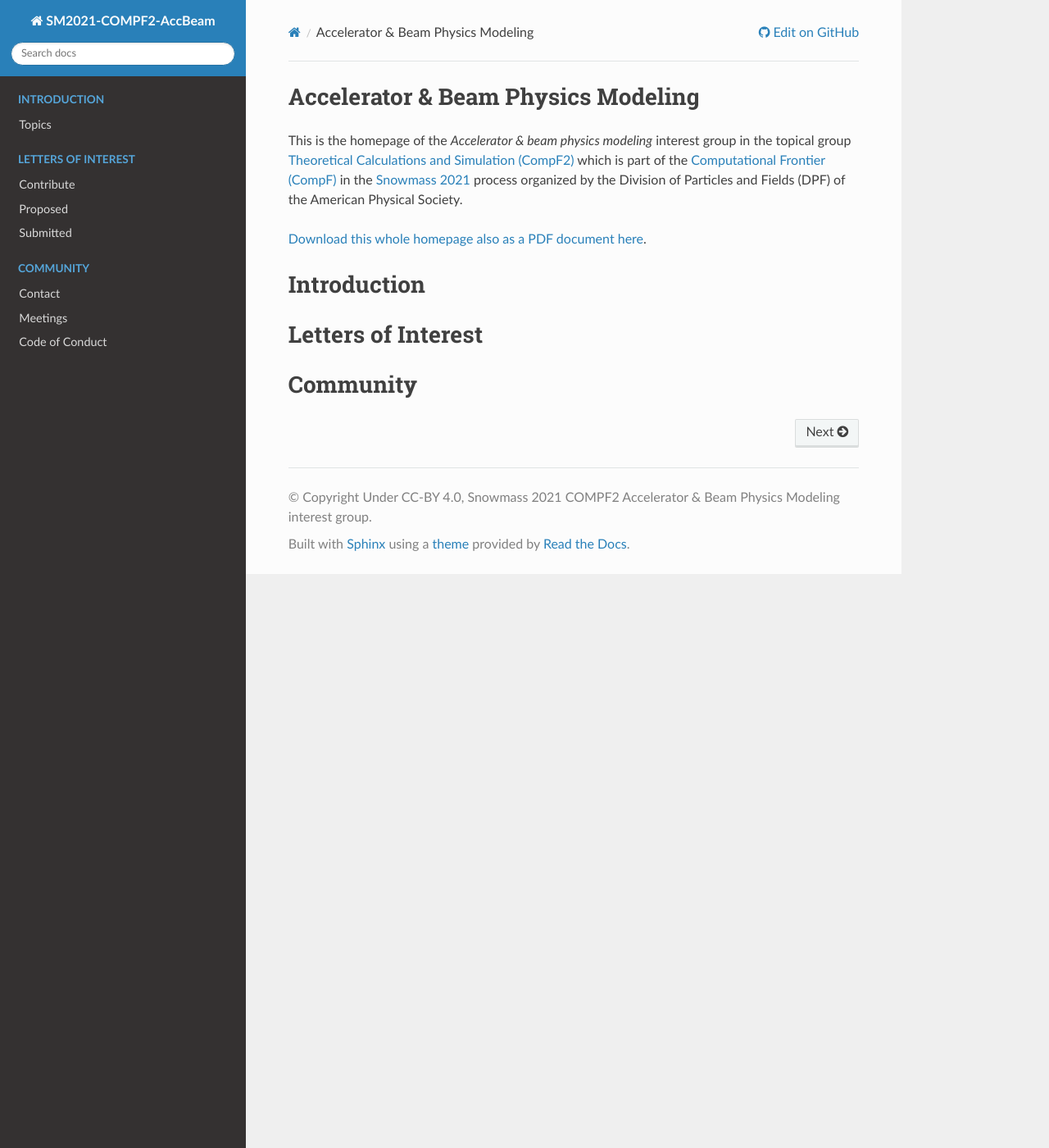
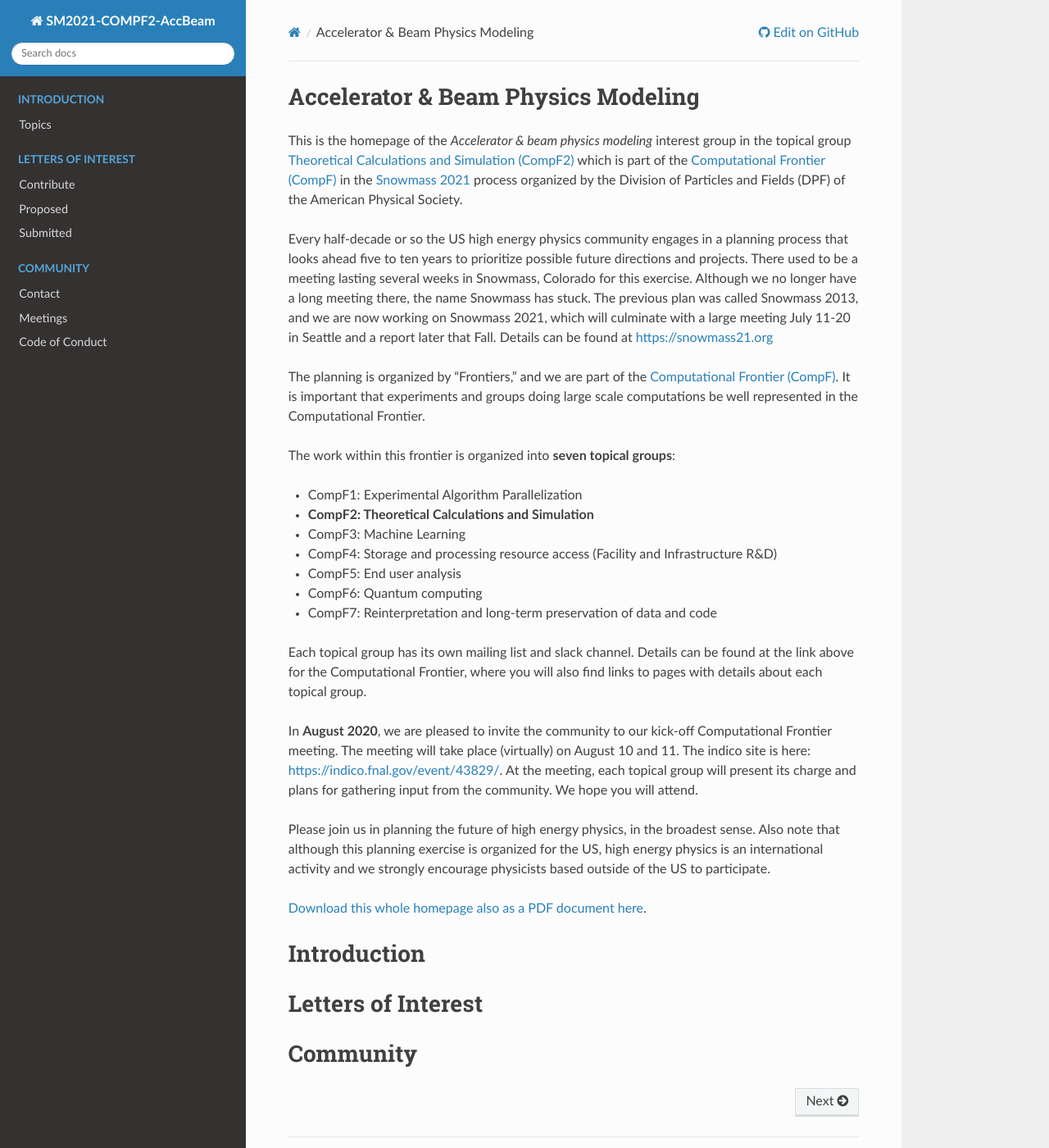
Before and after one commit to snowmass-compf2-accbeammodel/snowmass-compf2-accbeammodel.github.io, a Sphinx documentation site: the page built from docs/source/index.rst, in a window 1280 px wide and 1400 px high. Shown: the whole window at 82% size. Built offline with Sphinx 7.4.7 and the Read the Docs theme 2.0.0, drawn with Linux system fonts in a browser that asks for light colours.

Commit message:
Intro: Add & Adjust Comp Circulation

```diff
--- a/docs/source/index.rst
+++ b/docs/source/index.rst
@@ -4,6 +4,37 @@ Accelerator & Beam Physics Modeling
 -----------------------------------
 
 This is the homepage of the *Accelerator & beam physics modeling* interest group in the topical group `Theoretical Calculations and Simulation (CompF2) <https://snowmass21.org/computational/simulations>`_ which is part of the `Computational Frontier (CompF) <https://snowmass21.org/computational/start>`_ in the `Snowmass 2021 <https://snowmass21.org>`_ process organized by the Division of Particles and Fields (DPF) of the American Physical Society.
+
+Every half-decade or so the US high energy physics community engages in a planning process that looks ahead five to ten years to prioritize possible future directions and projects.
+There used to be a meeting lasting several weeks in Snowmass, Colorado for this exercise.
+Although we no longer have a long meeting there, the name Snowmass has stuck.
+The previous plan was called Snowmass 2013, and we are now working on Snowmass 2021, which will culminate with a large meeting July 11-20 in Seattle and a report later that Fall.
+Details can be found at https://snowmass21.org
+
+The planning is organized by "Frontiers," and we are part of the `Computational Frontier (CompF) <https://snowmass21.org/computational/start>`_.
+It is important that experiments and groups doing large scale computations be well represented in the Computational Frontier.
+
+The work within this frontier is organized into **seven topical groups**:
+
+* CompF1: Experimental Algorithm Parallelization
+* **CompF2: Theoretical Calculations and Simulation**
+* CompF3: Machine Learning
+* CompF4: Storage and processing resource access (Facility and Infrastructure R&D)
+* CompF5: End user analysis
+* CompF6: Quantum computing
+* CompF7: Reinterpretation and long-term preservation of data and code
+
+Each topical group has its own mailing list and slack channel.
+Details can be found at the link above for the Computational Frontier, where you will also find links to pages with details about each topical group.
+
+In **August 2020**, we are pleased to invite the community to our kick-off Computational Frontier meeting.
+The meeting will take place (virtually) on August 10 and 11.
+The indico site is here: https://indico.fnal.gov/event/43829/.
+At the meeting, each topical group will present its charge and plans for gathering input from the community.
+We hope you will attend.
+
+Please join us in planning the future of high energy physics, in the broadest sense.
+Also note that although this planning exercise is organized for the US, high energy physics is an international activity and we strongly encourage physicists based outside of the US to participate.
 
 .. only:: html
 
```
